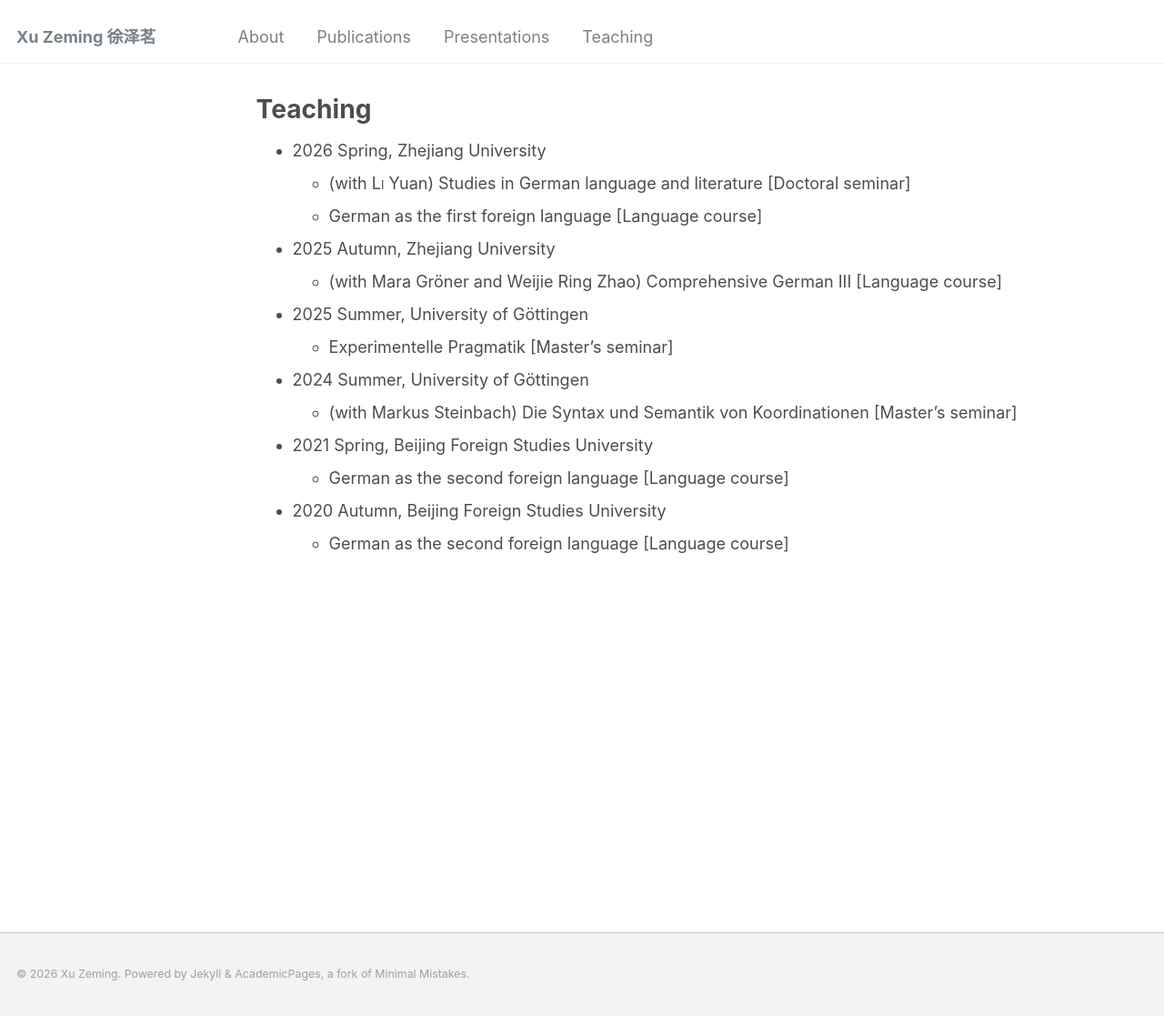
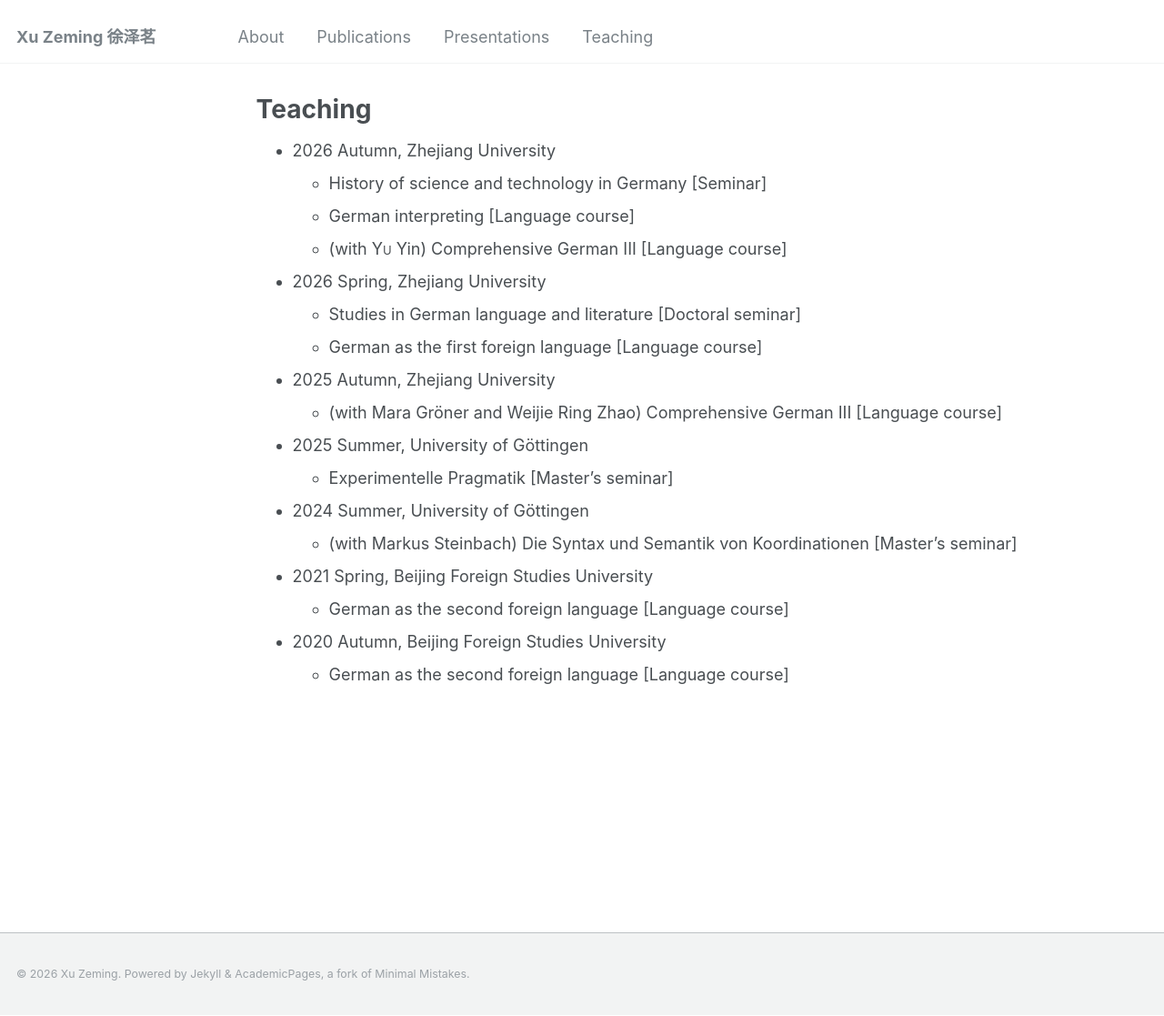
Before and after one commit to xu-zeming/xu-zeming.github.io, a Jekyll site: the page built from _pages/teaching.md, in a window 1280 px wide and 1117 px high. Shown: the whole window at 91% size. Built offline with Jekyll 4.4.1, drawn with Linux system fonts in a browser that asks for light colours.

Commit message:
modified:   _pages/about.md 	modified:   _pages/teaching.md

```diff
--- a/_pages/teaching.md
+++ b/_pages/teaching.md
@@ -7,8 +7,13 @@ author_profile: false
 
 {% include base_path %}
 
+* 2026 Autumn, Zhejiang University
+    * History of science and technology in Germany [Seminar]
+    * German interpreting [Language course]
+    * (with <span style="font-variant:small-caps;">Yu</span> Yin) Comprehensive German III [Language course]
+
 * 2026 Spring, Zhejiang University
-    * (with <span style="font-variant:small-caps;">Li</span> Yuan) Studies in German language and literature [Doctoral seminar]
+    * Studies in German language and literature [Doctoral seminar]
     * German as the first foreign language [Language course]
 
 * 2025 Autumn, Zhejiang University
```
Also changed, not shown: _pages/about.md (+1 -1 lines).
